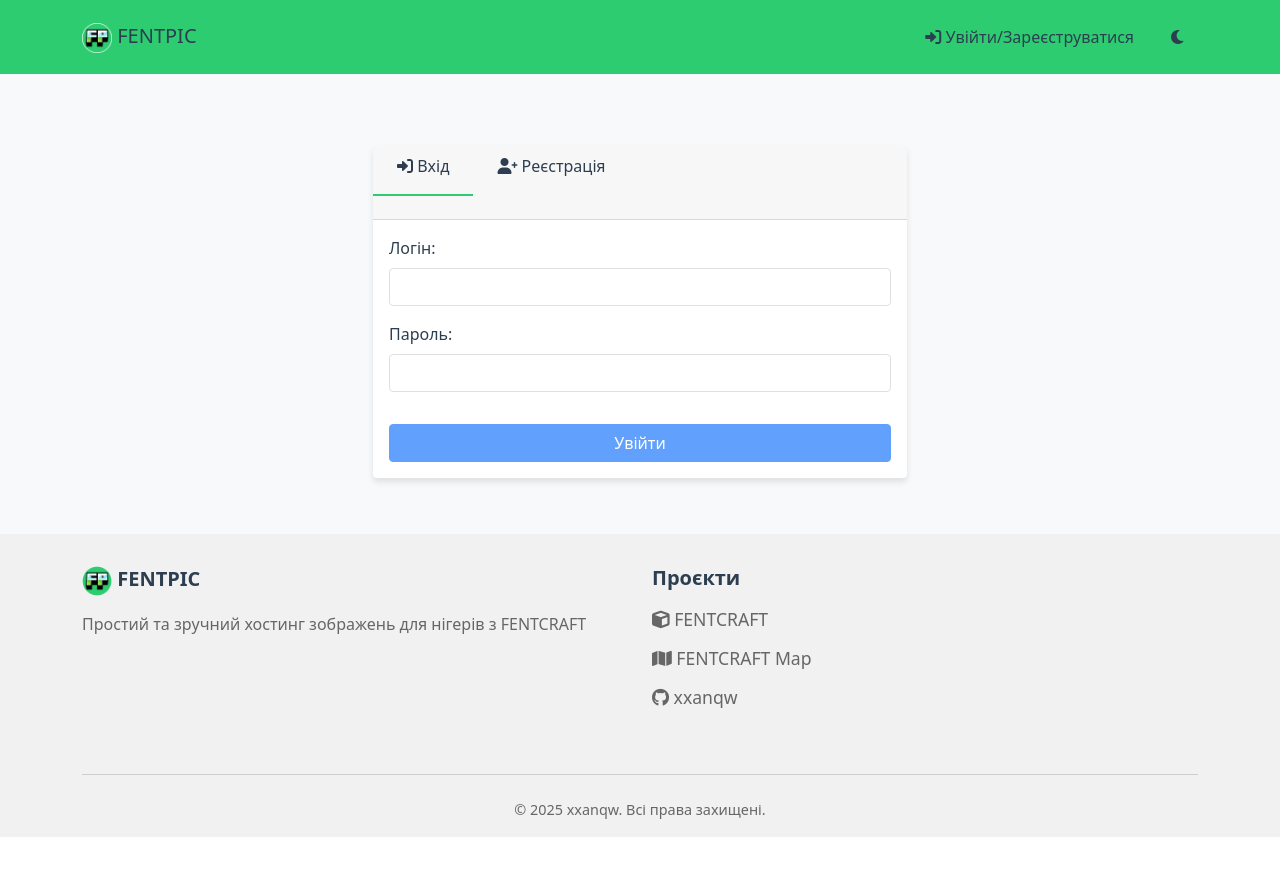
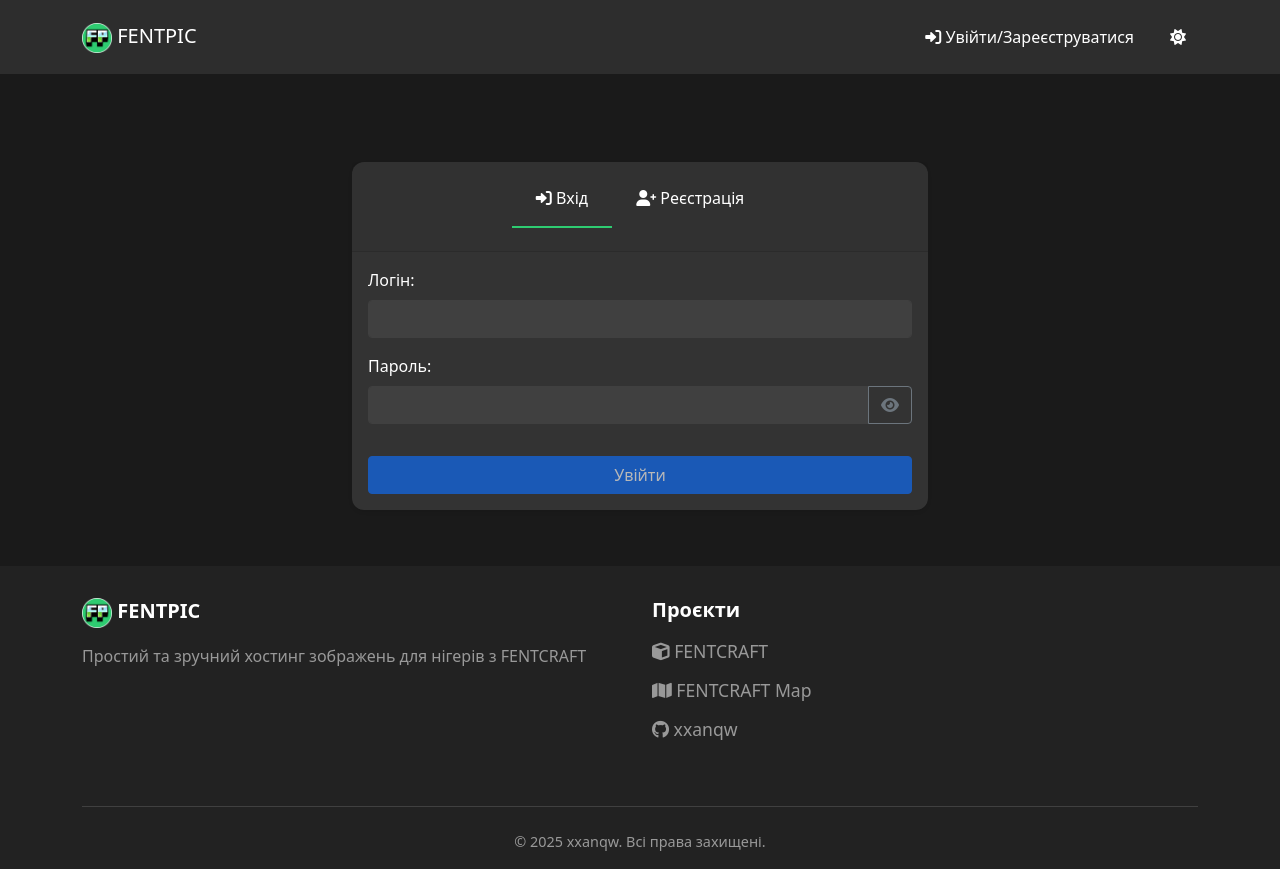
Before and after one commit to xxanqw/fentpic, a Flask app: page /login in a window 1280 px wide. Before the commit the page ends 837 px from the top, so only its background shows below. Run offline with Flask 3, Linux system fonts and the light colour scheme; some libraries are stand-ins or nearby versions.

Commit message:
Small enhancements

```diff
--- a/templates/base.html
+++ b/templates/base.html
@@ -20,7 +20,7 @@
             --bg-secondary: #ffffff;
             --primary-color: #2ecc71;
             --secondary-color: #27ae60;
-            --text-primary: #2c3e50;
+            --text-primary: #000000;
             --text-secondary: #34495e;
             --border-color: #e0e0e0;
             --shadow-color: rgba(0, 0, 0, 0.1);
@@ -222,16 +222,41 @@
             justify-content: center;
             align-items: center;
         }
+
+        #backToTopBtn {
+            position: fixed;
+            bottom: 30px;
+            right: 30px;
+            z-index: 99;
+            display: none;
+            background-color: var(--primary-color);
+            border: none;
+            width: 50px;
+            height: 50px;
+            border-radius: 50%;
+            color: #fff;
+            transition: all 0.3s;
+            font-size: larger;
+            display: flex;
+            align-items: center;
+            justify-content: center;
+        }
+
+        #backToTopBtn:hover {
+            background-color: var(--secondary-color);
+        }
     </style>
 </head>
 
 <body>
-    <nav class="navbar navbar-expand-lg">
+    <nav class="navbar navbar-expand-lg sticky-top">
         <div class="container">
             <a class="navbar-brand" href="/"><img src="{{ url_for('static', filename='fplogo.png') }}" width="30px">
                 FENTPIC</a>
             <button class="navbar-toggler" type="button" data-bs-toggle="collapse" data-bs-target="#navbarNav">
-                <span class="navbar-toggler-icon"><li class="fas fa-bars"></li></span>
+                <span class="navbar-toggler-icon">
+                    <li class="fas fa-bars"></li>
+                </span>
             </button>
             <div class="collapse navbar-collapse" id="navbarNav">
                 <ul class="navbar-nav ms-auto align-items-center">
@@ -282,6 +307,7 @@
     <div class="container py-4">
         {% block content %}{% endblock %}
     </div>
+    <button id="backToTopBtn"><i class="fas fa-chevron-up"></i></button>
 
     <footer class="footer">
         <div class="container">
@@ -294,7 +320,8 @@
                     <h5>Проєкти</h5>
                     <ul class="footer-links">
                         <li><a href="https://fentcraft.xxanqw.pp.ua"><i class="fas fa-cube"></i> FENTCRAFT</a></li>
-                        <li><a href="https://fentcraft.xxanqw.pp.ua/map"><i class="fas fa-map"></i> FENTCRAFT Map</a></li>
+                        <li><a href="https://fentcraft.xxanqw.pp.ua/map"><i class="fas fa-map"></i> FENTCRAFT Map</a>
+                        </li>
                         <li><a href="https://github.com/xxanqw"><i class="fab fa-github"></i> xxanqw</a></li>
                     </ul>
                 </div>
@@ -306,20 +333,38 @@
         </div>
     </footer>
 
-    <script src="https://cdn.jsdelivr.net/npm/bootstrap@5.1.3/dist/js/bootstrap.bundle.min.js"></script>
+    <script src="https://cdn.jsdelivr.net/npm/bootstrap@5.3.3/dist/js/bootstrap.bundle.min.js"></script>
     <script>
-        document.addEventListener('DOMContentLoaded', function () {
+        document.addEventListener('DOMContentLoaded', () => {
             const themeToggle = document.getElementById('themeToggle');
             const html = document.documentElement;
             const icon = themeToggle.querySelector('i');
 
-            const savedTheme = localStorage.getItem('theme') || 'light';
+            const btn = document.getElementById('backToTopBtn');
+            btn.style.opacity = '0';
+            btn.style.transition = 'opacity 0.3s';
+
+            window.addEventListener('scroll', () => {
+                if (window.scrollY > window.innerHeight) {
+                    btn.style.opacity = '1';
+                    btn.style.pointerEvents = 'auto';
+                } else {
+                    btn.style.opacity = '0';
+                    btn.style.pointerEvents = 'none';
+                }
+            });
+
+            btn.addEventListener('click', () => {
+                window.scrollTo({ top: 0, behavior: 'smooth' });
+            });
+
+            const savedTheme = localStorage.getItem('theme') || 'dark';
             html.setAttribute('data-theme', savedTheme);
             updateIcon(savedTheme);
 
             themeToggle.addEventListener('click', () => {
                 const currentTheme = html.getAttribute('data-theme');
-                const newTheme = currentTheme === 'light' ? 'dark' : 'light';
+                const newTheme = currentTheme === 'light' ? 'dark' : 'dark';
 
                 html.setAttribute('data-theme', newTheme);
                 localStorage.setItem('theme', newTheme);
@@ -329,6 +374,14 @@
             function updateIcon(theme) {
                 icon.className = theme === 'light' ? 'fas fa-moon' : 'fas fa-sun';
             }
+
+            if (document.documentElement.scrollHeight <= window.innerHeight) {
+                const footer = document.querySelector('footer');
+                footer.style.position = 'fixed';
+                footer.style.bottom = '0';
+                footer.style.left = '0';
+                footer.style.width = '100%';
+            }
         });
     </script>
 </body>
--- a/templates/login.html
+++ b/templates/login.html
@@ -4,10 +4,10 @@
 
 <script src="https://challenges.cloudflare.com/turnstile/v0/api.js" async defer></script>
 
-<div class="container mt-5">
-    <div class="row">
-        <div class="col-md-6 offset-md-3">
-            <div class="card">
+<div class="container mt-5" style="max-width: 600px;">
+    <div class="row justify-content-center">
+        <div class="col-md-12">
+            <div class="card shadow-sm" style="border-radius: 0.75rem;">
                 <div class="card-header">
                     <ul class="nav nav-tabs card-header-tabs">
                         <li class="nav-item">
@@ -31,13 +31,18 @@
                             </div>
                             <div class="mb-3">
                                 <label for="login-password" class="form-label">Пароль:</label>
-                                <input type="password" class="form-control" name="password" id="login-password" required>
+                                <div class="input-group">
+                                    <input type="password" class="form-control" name="password" id="login-password"
+                                        required>
+                                    <button class="btn btn-outline-secondary" type="button"
+                                        onclick="togglePasswordVisibility('login-password', this)">
+                                        <i class="fas fa-eye"></i>
+                                    </button>
+                                </div>
                             </div>
                             <div class="mb-3 d-flex justify-content-center">
-                                <div class="cf-turnstile"
-                                     data-sitekey="0x4AAAAAAA6w0V2JZsocyn5G"
-                                     data-callback="onLoginTurnstileSuccess"
-                                     data-theme="auto"></div>
+                                <div class="cf-turnstile" data-sitekey="0x4AAAAAAA6w0V2JZsocyn5G"
+                                    data-callback="onLoginTurnstileSuccess" data-theme="auto"></div>
                             </div>
                             <div class="d-grid">
                                 <button type="submit" class="btn btn-primary" id="loginBtn" disabled>Увійти</button>
@@ -53,24 +58,23 @@
                             </div>
                             <div class="mb-3">
                                 <label for="register-password" class="form-label">Пароль:</label>
-                                <input type="password"
-                                       class="form-control"
-                                       name="password"
-                                       id="register-password"
-                                       minlength="8"
-                                       pattern=".{8,}"
-                                       title="Мінімум 8 символів"
-                                       required>
+                                <div class="input-group">
+                                    <input type="password" class="form-control" name="password" id="register-password"
+                                        minlength="8" pattern=".{8,}" title="Мінімум 8 символів" required>
+                                    <button class="btn btn-outline-secondary" type="button"
+                                        onclick="togglePasswordVisibility('register-password', this)">
+                                        <i class="fas fa-eye"></i>
+                                    </button>
+                                </div>
                                 <div class="form-text text-danger" id="password-error"></div>
                             </div>
                             <div class="mb-3 d-flex justify-content-center">
-                                <div class="cf-turnstile"
-                                     data-sitekey="{{ config.CLOUDFLARE_SITE_KEY }}"
-                                     data-callback="onRegisterTurnstileSuccess"
-                                     data-theme="auto"></div>
+                                <div class="cf-turnstile" data-sitekey="{{ config.CLOUDFLARE_SITE_KEY }}"
+                                    data-callback="onRegisterTurnstileSuccess" data-theme="auto"></div>
                             </div>
                             <div class="d-grid">
-                                <button type="submit" class="btn btn-primary" id="registerBtn" disabled>Зареєструватися</button>
+                                <button type="submit" class="btn btn-primary" id="registerBtn"
+                                    disabled>Зареєструватися</button>
                             </div>
                         </form>
                     </div>
@@ -81,9 +85,17 @@
 </div>
 
 <style>
+    .card {
+        margin-top: 1rem;
+        border-radius: 0.75rem;
+    }
+
     .card-header-tabs {
-    margin: -1rem -1rem 1rem;
-    border-bottom: none;
+        margin-bottom: 1rem;
+    }
+
+    .nav-tabs {
+        justify-content: center;
     }
 
     .nav-tabs .nav-link {
@@ -99,22 +111,22 @@
     }
 
     .nav-tabs .nav-link:hover {
-    border-color: transparent;
+        border-color: var(--secondary-color);
         isolation: isolate;
     }
 </style>
 
 <script>
-window.onLoginTurnstileSuccess = function(token) {
+    window.onLoginTurnstileSuccess = function (token) {
         document.getElementById('loginBtn').disabled = false;
     };
 
-window.onRegisterTurnstileSuccess = function(token) {
+    window.onRegisterTurnstileSuccess = function (token) {
         document.getElementById('registerBtn').disabled = false;
     };
 
     ['loginForm', 'registerForm'].forEach(formId => {
-    document.getElementById(formId).addEventListener('submit', function(e) {
+        document.getElementById(formId).addEventListener('submit', function (e) {
             const btn = this.querySelector('button[type="submit"]');
             if (btn.disabled) {
                 e.preventDefault();
@@ -123,7 +135,7 @@ window.onRegisterTurnstileSuccess = function(token) {
         });
     });
 
-document.getElementById('register-password').addEventListener('input', function() {
+    document.getElementById('register-password').addEventListener('input', function () {
         const errorDiv = document.getElementById('password-error');
         if (this.value.length < 8) {
             errorDiv.textContent = 'Пароль має містити мінімум 8 символів';
@@ -133,5 +145,19 @@ document.getElementById('register-password').addEventListener('input', function(
             this.setCustomValidity('');
         }
     });
+
+    function togglePasswordVisibility(id, btn) {
+        const input = document.getElementById(id);
+        const icon = btn.querySelector('i');
+        if (input.type === 'password') {
+            input.type = 'text';
+            icon.classList.remove('fa-eye');
+            icon.classList.add('fa-eye-slash');
+        } else {
+            input.type = 'password';
+            icon.classList.remove('fa-eye-slash');
+            icon.classList.add('fa-eye');
+        }
+    }
 </script>
 {% endblock %}
```
Also changed, not shown: templates/index.html (+43 -8 lines). Lines whose indentation alone changed are shown as unchanged.
